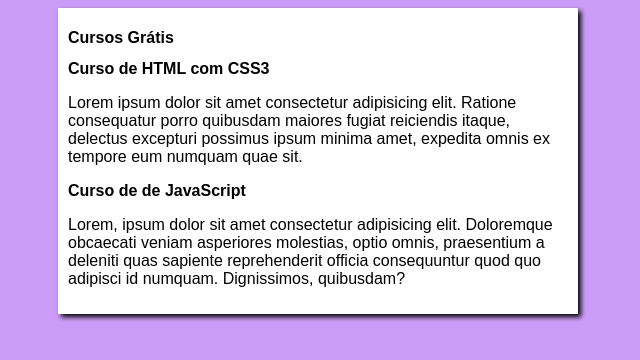
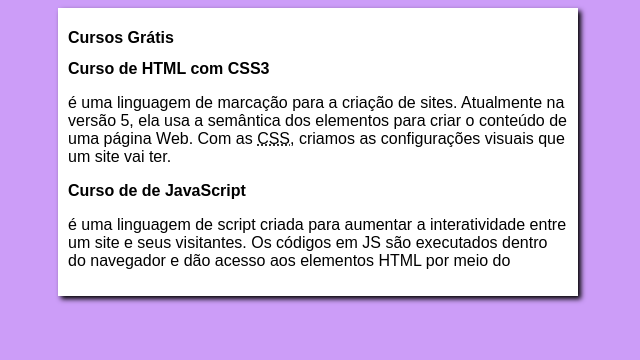
Before and after one commit to ClealdoSantos/projeto-site, a plain HTML site: page index.html in a window 1280 px wide. Shown: the whole page, without its empty margins (322-962 px from the left). Drawn offline with Linux system fonts and the light colour scheme.

Commit message:
Update index.html

```diff
--- a/index.html
+++ b/index.html
@@ -13,11 +13,11 @@
         </header>
         <article>
             <h2>Curso de HTML com CSS3</h2>
-            <p> Lorem ipsum dolor sit amet consectetur adipisicing elit. Ratione consequatur porro quibusdam maiores fugiat reiciendis itaque, delectus excepturi possimus ipsum minima amet, expedita omnis ex tempore eum numquam quae sit.</p>
+            <p> é uma linguagem de marcação para a criação de sites. Atualmente na versão 5, ela usa a semântica dos elementos para criar o conteúdo de uma página Web. Com as <abbr title="Cascading Style Sheets">CSS</abbr>, criamos as configurações visuais que um site vai ter.</p>
         </article>
         <article>
             <h2>Curso de de JavaScript</h2>
-            <p>Lorem, ipsum dolor sit amet consectetur adipisicing elit. Doloremque obcaecati veniam asperiores molestias, optio omnis, praesentium a deleniti quas sapiente reprehenderit officia consequuntur quod quo adipisci id numquam. Dignissimos, quibusdam?</p>
+            <p>é uma linguagem de script criada para aumentar a interatividade entre um site e seus visitantes. Os códigos em JS são executados dentro do navegador e dão acesso aos elementos HTML por meio do </p>
         </article>
     </main>
 </body>
```
